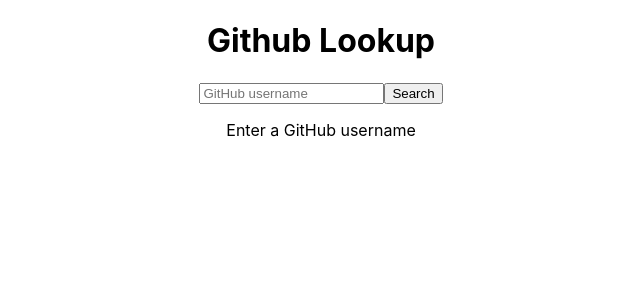
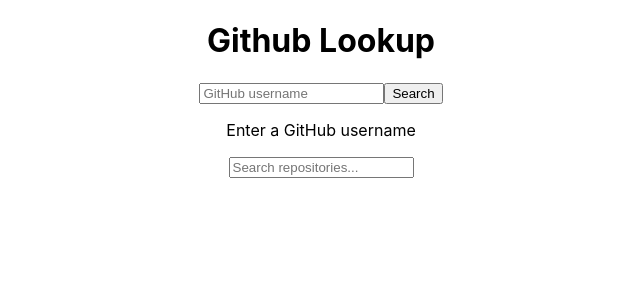
Before and after one commit to CyprienDream/node-github, a React (Create React App) app: page / in a window 1280 px wide. Shown: the top 300 px of the page, without its empty margins (319-959 px from the left). Built offline with nearby package versions, Linux system fonts and the light colour scheme.

Commit message:
add search repo form

```diff
--- a/src/App.tsx
+++ b/src/App.tsx
@@ -62,6 +62,9 @@
         <button>Search</button>
       </form>
       {FoundInfo()}
+      <div>
+        <input type="text" placeholder="Search repositories..." onChange={event => { setSearchTerm(event.target.value) }} />
+      </div>
       <div className="repos-container">
         {(reposFound.length || '') &&
           reposFound.filter(val => {
```
